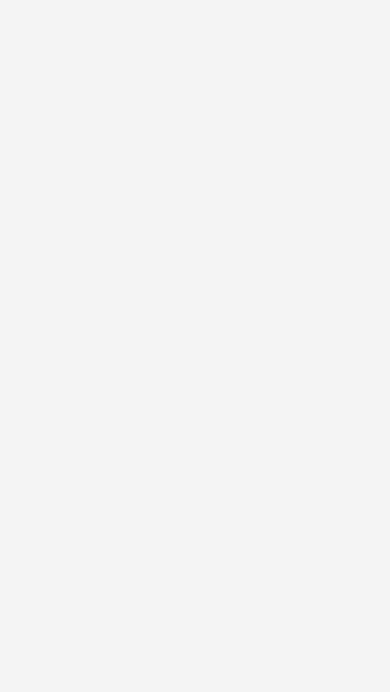
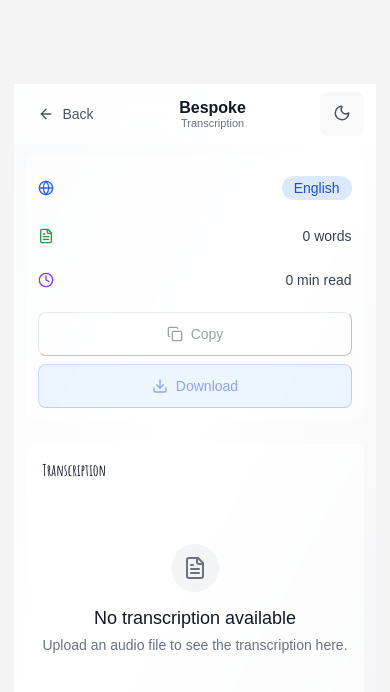
Before and after one commit to NCG77/bespoke, a React (Create React App) app: page /Transcribe in a window 390 px wide. Before the commit this address had no page. Shown: the top 692 px of the page. Built offline with nearby package versions, Linux system fonts and the light colour scheme.

Commit message:
completed transcription page

```diff
--- a/src/App.js
+++ b/src/App.js
@@ -10,7 +10,8 @@
   return (
 
     <Routes>
-      <Route path="/" element={<TranscriptionPage />} />
+      <Route path="/" element={<HomePage />} />
+      <Route path="/Transcribe" element={<TranscriptionPage />} />
     </Routes>
   );
 
--- a/src/Components/Transcription_Page/TranscriptionPage.css
+++ b/src/Components/Transcription_Page/TranscriptionPage.css
@@ -1,8 +1,5 @@
-/* TranscriptionPage.css */
-
-/* Base styles */
 .transcription-page {
-    min-height: 100vh;
+    min-height: 80vh;
     transition: all 0.3s ease;
 }
 
@@ -14,7 +11,6 @@
     background: linear-gradient(to bottom right, #030712, #111827, #030712);
 }
 
-/* Header styles */
 .transcription-header {
     position: sticky;
     top: 0;
@@ -45,7 +41,6 @@
     justify-content: space-between;
 }
 
-/* Back button */
 .back-button {
     display: inline-flex;
     align-items: center;
@@ -58,6 +53,7 @@
     border: none;
     cursor: pointer;
     background: transparent;
+    min-height: 44px; /* Touch target size */
 }
 
 .back-button.light {
@@ -78,11 +74,12 @@
     background: rgba(31, 41, 55, 0.5);
 }
 
-/* Title section */
 .title-section {
     display: flex;
     align-items: center;
     gap: 1rem;
+    flex: 1;
+    justify-content: center;
 }
 
 .title-container {
@@ -123,6 +120,8 @@
     transition: all 0.2s ease;
     border: none;
     cursor: pointer;
+    min-height: 44px; /* Touch target size */
+    min-width: 44px;
 }
 
 .dark-mode-toggle.light {
@@ -181,6 +180,7 @@
     display: flex;
     align-items: center;
     gap: 1.5rem;
+    flex-wrap: wrap;
 }
 
 .stat-item {
@@ -226,6 +226,7 @@
     display: flex;
     align-items: center;
     gap: 0.5rem;
+    flex-wrap: wrap;
 }
 
 .action-button {
@@ -239,6 +240,8 @@
     transition: all 0.2s ease;
     border-width: 1px;
     cursor: pointer;
+    min-height: 44px; /* Touch target size */
+    white-space: nowrap;
 }
 
 .action-button:disabled {
@@ -353,6 +356,8 @@
     line-height: 1.6;
     white-space: pre-wrap;
     margin: 0;
+    word-wrap: break-word;
+    overflow-wrap: break-word;
 }
 
 .transcription-text.light {
@@ -442,45 +447,135 @@
 }
 
 /* Responsive design */
-@media (max-width: 768px) {
+@media (max-width: 640px) {
     .header-container {
         padding: 0.75rem 1rem;
     }
 
+    .header-content {
+        gap: 0.5rem;
+    }
+
+    .main-title {
+        font-size: 1.125rem;
+    }
+
+    .subtitle {
+        font-size: 0.6875rem;
+    }
+
     .main-content {
-        padding: 1.5rem 1rem;
+        padding: 1rem;
+    }
+
+    .stats-bar {
+        padding: 0.75rem;
+        margin-bottom: 1.5rem;
     }
 
     .stats-content {
         flex-direction: column;
-        align-items: flex-start;
+        align-items: stretch;
         gap: 1rem;
     }
 
     .stats-left {
-        flex-wrap: wrap;
-        gap: 1rem;
+        flex-direction: column;
+        align-items: stretch;
+        gap: 0.75rem;
+    }
+
+    .stat-item {
+        justify-content: space-between;
+        padding: 0.5rem 0;
     }
 
     .action-buttons {
         width: 100%;
-        justify-content: stretch;
+        gap: 0.75rem;
     }
 
     .action-button {
         flex: 1;
         justify-content: center;
+        padding: 0.75rem 0.5rem;
     }
 
-    .main-title {
-        font-size: 1.25rem;
+    .content-header {
+        padding: 1rem;
     }
 
     .content-body {
         padding: 1rem;
     }
 
-    .content-header {
-        padding: 1rem 1rem 0.75rem;
+    .content-title {
+        font-size: 1rem;
+    }
+
+    .transcription-text {
+        font-size: 0.9375rem;
+        line-height: 1.5;
+    }
+
+    .empty-state {
+        padding: 2rem 0;
+    }
+
+    .empty-state-icon {
+        width: 3rem;
+        height: 3rem;
     }
 }
+
+@media (max-width: 480px) {
+    .header-container {
+        padding: 0.5rem 0.75rem;
+    }
+
+    .main-title {
+        font-size: 1rem;
+    }
+
+    .title-section {
+        gap: 0.5rem;
+    }
+
+    .main-content {
+        padding: 0.75rem;
+    }
+
+    .stats-bar {
+        border-radius: 0.5rem;
+    }
+
+    .content-card {
+        border-radius: 0.5rem;
+    }
+
+    .action-buttons {
+        flex-direction: column;
+        gap: 0.5rem;
+    }
+
+    .action-button {
+        width: 100%;
+    }
+
+    .transcription-text {
+        font-size: 0.875rem;
+    }
+}
+
+/* Touch device optimizations */
+@media (hover: none) and (pointer: coarse) {
+    .back-button,
+    .dark-mode-toggle,
+    .action-button {
+        min-height: 48px; /* Larger touch targets */
+    }
+
+    .action-button {
+        padding: 0.75rem 1rem;
+    }
+}
--- a/src/Components/Transcription_Page/TranscriptionPage.tsx
+++ b/src/Components/Transcription_Page/TranscriptionPage.tsx
@@ -1,4 +1,3 @@
-// TranscriptionPage.js
 import React, { useState } from "react";
 import {
   Sun,
@@ -25,9 +24,6 @@
   const languageNames = {
     en: "English",
     hi: "Hindi",
-    es: "Spanish",
-    fr: "French",
-    de: "German",
   };
 
   const safeText =
@@ -62,7 +58,6 @@
 
   return (
     <div className={`transcription-page ${themeClass}`}>
-      {/* Header */}
       <div className={`transcription-header ${themeClass}`}>
         <div className="header-container">
           <div className="header-content">
@@ -88,9 +83,7 @@
         </div>
       </div>
 
-      {/* Main Content */}
       <div className="main-content">
-        {/* Stats Bar */}
         <div className={`stats-bar ${themeClass}`}>
           <div className="stats-content">
             <div className="stats-left">
@@ -140,7 +133,6 @@
           </div>
         </div>
 
-        {/* Transcription Content */}
         <div className={`content-card ${themeClass}`}>
           <div className={`content-header ${themeClass}`}>
             <h2 className={`content-title ${themeClass}`}>Transcription</h2>
```
